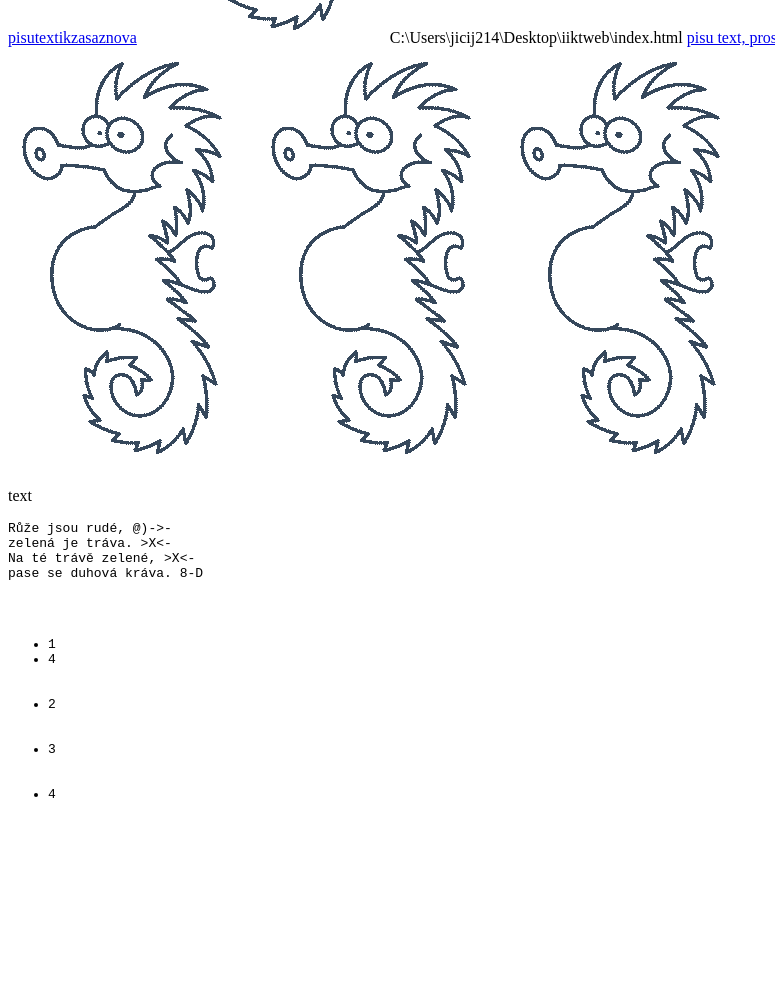
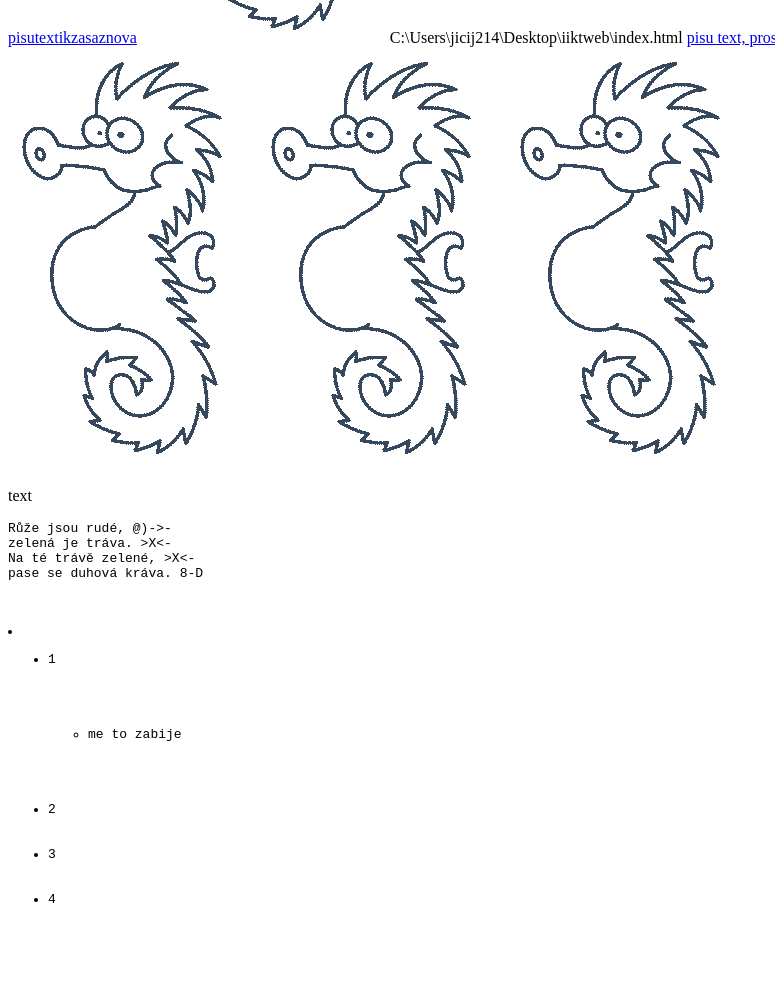
Before and after one commit to dzinaajic/iiktweb, a plain HTML site: page index.html in a window 1280 px wide. Shown: the part 385-1368 px from the top of the page, without its empty margins (0-775 px from the left). Before the commit the page ends 1273 px from the top, so only its background shows below. Drawn offline with Linux system fonts and the light colour scheme.

Commit message:
zoufalstvi

```diff
--- a/index.html
+++ b/index.html
@@ -20,10 +20,13 @@
 zelená je tráva. >X<-
 Na té trávě zelené, >X<-
 pase se duhová kráva. 8-D<pre>
-    <ul><li>1</li><li>4</li>
+    <li><ul><li>1</li>
+        <ul>
+            <li>me to zabije</li>
+        </ul>
         <li>2</li>
         <li>3</li>
         <li>4</li>
-    </ul>
+    </ul></li>
 </body>
 </html>
```
